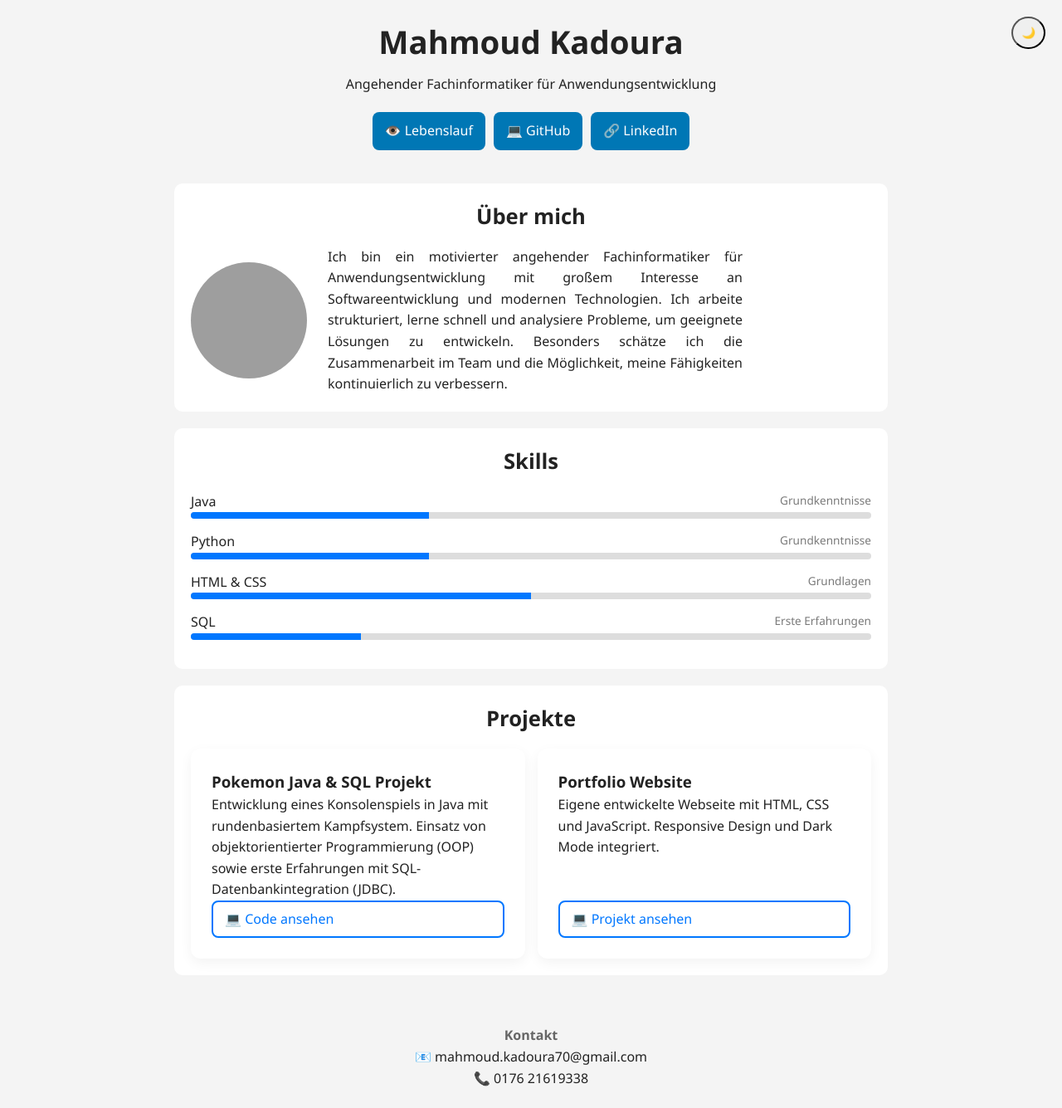
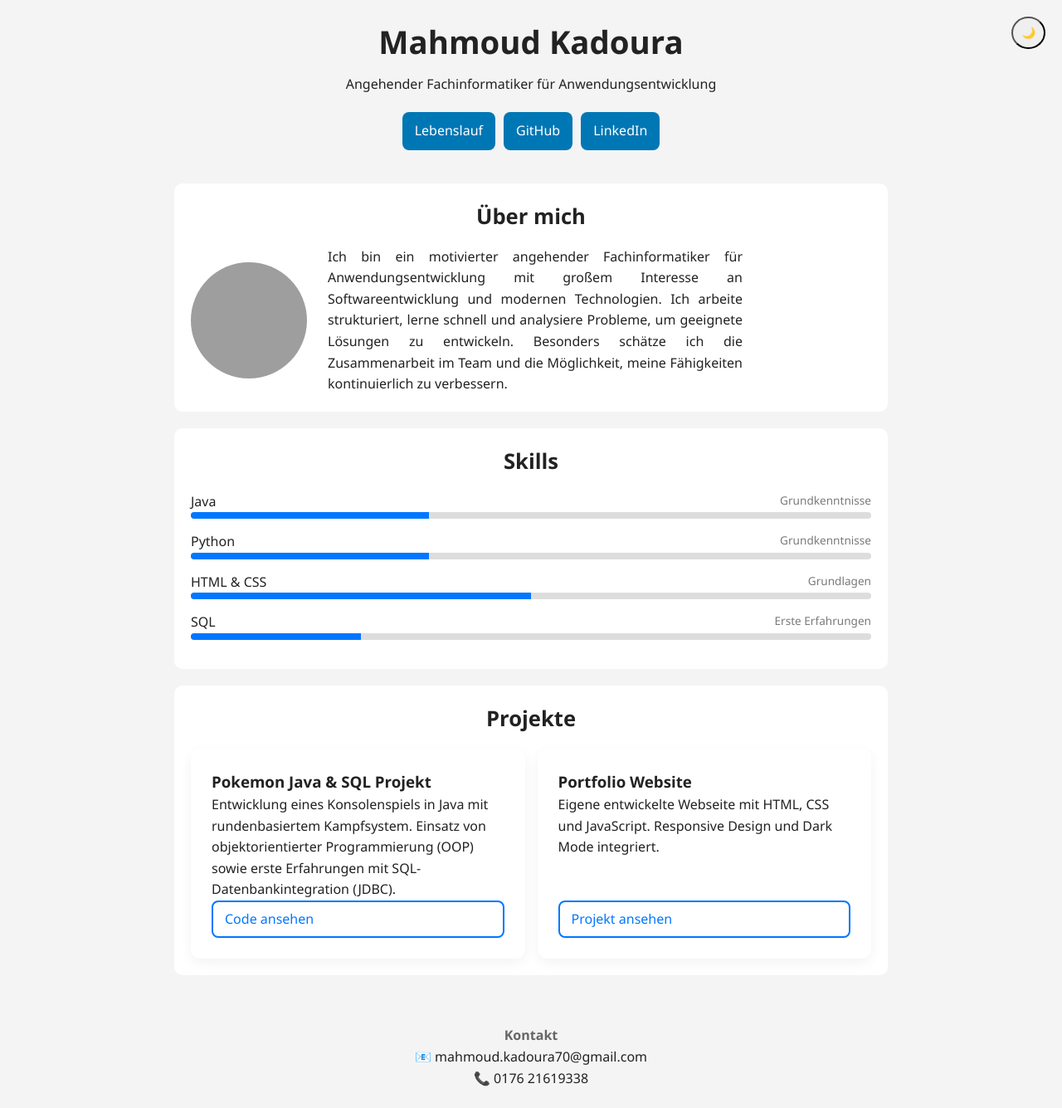
Before and after one commit to mahmoud-kadoura/portfolio-website, a plain HTML site: page index.html in a window 1280 px wide. Shown: the whole page at 83% size. Drawn offline with Linux system fonts and the light colour scheme; grey boxes are pictures that could not be loaded.

Commit message:
Fix HTML formatting and update content

```diff
--- a/index.html
+++ b/index.html
@@ -14,15 +14,15 @@
 
 <div class="container">
 
-<!-- 🔥 Hero Section -->
+<!-- Hero Section -->
 <header class="hero">
     <h1>Mahmoud Kadoura</h1>
     <p>Angehender Fachinformatiker für Anwendungsentwicklung</p>
 
     <div class="buttons">
-        <a href="Lebenslauf.pdf" target="_blank" class="btn">👁️ Lebenslauf </a>
-        <a href="https://github.com/mahmoud-kadoura/" target="_blank" class="btn outline">💻 GitHub</a>
-        <a href="https://www.linkedin.com/in/mahmoud-kadoura" target="_blank" class="btn linkedin">🔗 LinkedIn</a>
+        <a href="Lebenslauf.pdf" target="_blank" class="btn"> Lebenslauf </a>
+        <a href="https://github.com/mahmoud-kadoura/" target="_blank" class="btn outline"> GitHub</a>
+        <a href="https://www.linkedin.com/in/mahmoud-kadoura" target="_blank" class="btn linkedin"> LinkedIn</a>
 
     </div>
 </header>
@@ -98,7 +98,7 @@
     sowie erste Erfahrungen mit SQL-Datenbankintegration (JDBC).
         </p>
         <a href="https://github.com/mahmoud-kadoura/Pokemon_projekt.git" target="_blank" class="project-btn">
-        💻 Code ansehen
+        Code ansehen
         </a>
     </div>
 
@@ -110,7 +110,7 @@
         </p>
 
         <a href="https://github.com/mahmoud-kadoura/portfolio-website" target="_blank" class="project-btn">
-        💻 Projekt ansehen
+         Projekt ansehen
         </a>
 
     </div>
```
